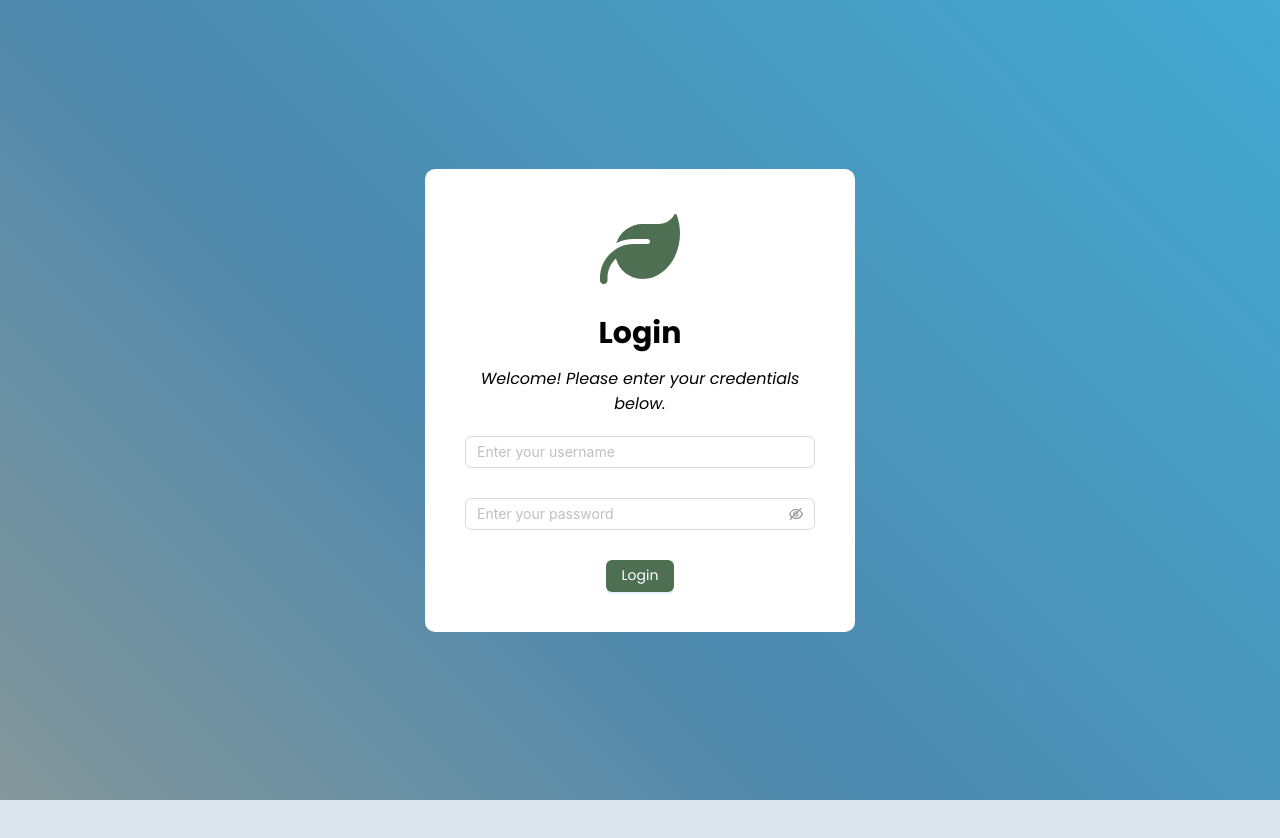
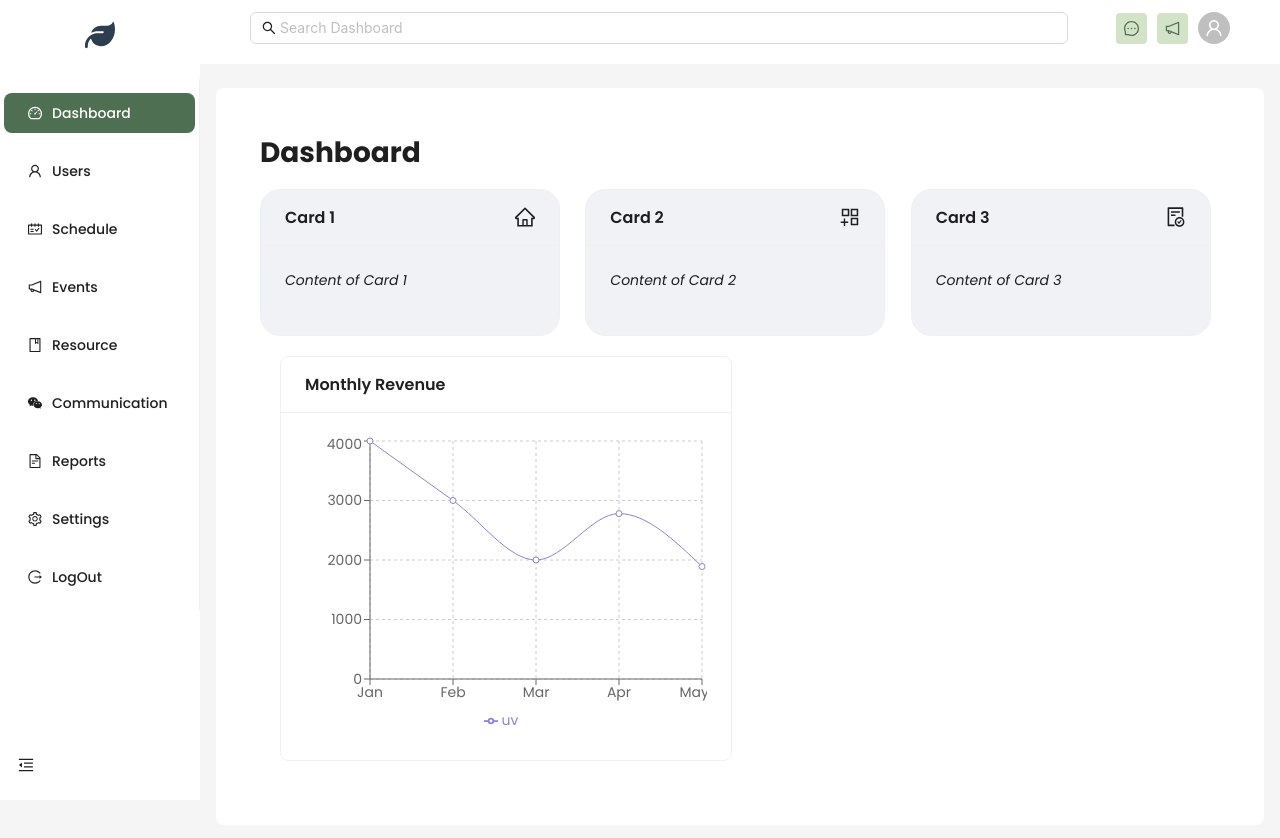
Before and after one commit to youwanpeter/Smart-campus-management-system, a React (Vite) app in the folder scms/: page / in a window 1280 px wide. Before the commit this address led to /login. Shown: the top 838 px of the page. Before the commit the page ends 800 px from the top, so only its background shows below. Built offline with nearby package versions, Linux system fonts and the light colour scheme.

Commit message:
Rechange

```diff
--- a/scms/src/App.jsx
+++ b/scms/src/App.jsx
@@ -1,9 +1,11 @@
-import React, { useState, useEffect } from "react";
-import { useNavigate, Navigate, BrowserRouter as Router, Routes, Route } from "react-router-dom";
-import { Button, Layout, Row, Col } from "antd";
+import { useState } from "react";
+import React from "react";
+import { Button, Layout, theme, Row, Col } from "antd";
 import Sidebar from "./components/Sidebar";
+import { MenuUnfoldOutlined, MenuFoldOutlined } from "@ant-design/icons";
 import CustomHeader from "./components/Header";
-import { MenuUnfoldOutlined } from "@ant-design/icons";
+import { BrowserRouter as Router, Routes, Route } from "react-router-dom";
+import "./App.css";
 import Dashboard from "./pages/Dashboard";
 import Users from "./pages/Users";
 import Schedule from "./pages/Schedule";
@@ -14,72 +16,62 @@ import Reports from "./pages/Reports";
 import Settings from "./pages/Settings";
 import Logout from "./pages/Logout";
 import Login from "./Login";
-import * as jwtDecode from "jwt-decode";
-import "./App.css";
 
 const { Sider, Header, Content } = Layout;
 
 const App = () => {
-  const [isAuthenticated, setIsAuthenticated] = useState(false);
+  const [collapsed, setCollapsed] = useState(false);
+  const {
+    token: { colorBgContainer, borderRadiusLG },
+  } = theme.useToken();
 
-  //checking if the token is available and not expired
-  const checkAuth = () => {
-    const token = localStorage.getItem("authToken");
+  return (
+    <Router>
+    <Routes>
+      <Route path="/login" element={<Login />} />
 
-    if (token) {
-      try {
-        const decoded = jwtDecode(token);
-        const currentTime = Date.now() / 1000;
-
-        if (decoded.exp > currentTime) {
-          setIsAuthenticated(true);
-        } else {
-          localStorage.removeItem("authToken");
-          setIsAuthenticated(false);
-        }
-      } catch (error) {
-        localStorage.removeItem("authToken");
-        setIsAuthenticated(false);
-      }
-    } else {
-      setIsAuthenticated(false);
-    }
-  };
-
-  useEffect(() => {
-    const authToken = localStorage.getItem("authToken");
-    setIsAuthenticated(!!authToken);
-  }, [isAuthenticated]);
-
-  const handleLogin = (token) => {
-    localStorage.setItem("authToken", token);
-    setIsAuthenticated(true);
-  };
-
-  const handleLogout = () => {
-    localStorage.removeItem("authToken");
-    setIsAuthenticated(false);
-  };
-
-  const AuthenticatedLayout = () => (
+      {/* Main Layout Routes */}
+      <Route
+        path="*"
+        element={
           <Layout style={{ minHeight: "100vh" }}>
-      <Sider theme="light" trigger={null} collapsible className="sider">
+            {/* Sidebar */}
+            <Sider
+              theme="light"
+              trigger={null}
+              collapsible
+              collapsed={collapsed}
+              className="sider"
+            >
               <Sidebar />
               <Button
                 type="text"
-          icon={<MenuUnfoldOutlined />}
-          onClick={handleLogout}
-          className="trigger-btn"
+                icon={collapsed ? <MenuUnfoldOutlined /> : <MenuFoldOutlined />}
+                onClick={() => setCollapsed(!collapsed)}
+                className="triger-btn"
               />
             </Sider>
 
+            {/* Main Layout */}
             <Layout>
+              {/* Header */}
               <Header className="header">
                 <CustomHeader />
               </Header>
 
-        <Content className="content" style={{ margin: "24px 16px", padding: 24 }}>
+              {/* Main Content */}
+              <Content
+                className="content"
+                style={{
+                  margin: "24px 16px",
+                  padding: 24,
+                  minHeight: 280,
+                  background: colorBgContainer,
+                  borderRadius: borderRadiusLG,
+                }}
+              >
                 <Row gutter={[16, 16]}>
+                  {/* Page Routes */}
                   <Col span={24}>
                     <Routes>
                       <Route path="/" element={<Dashboard />} />
@@ -97,13 +89,8 @@ const App = () => {
               </Content>
             </Layout>
           </Layout>
-  );
-
-  return (
-    <Router>
-      <Routes>
-        <Route path="/login" element={<Login onLogin={handleLogin} />} />
-        <Route path="/*" element={isAuthenticated ? <AuthenticatedLayout /> : <Navigate to="/login" />} />
+        }
+      />
     </Routes>
   </Router>
 );
```
Also changed, not shown: scms/src/App.css (line endings or trailing spaces). Lines whose indentation alone changed are shown as unchanged.
